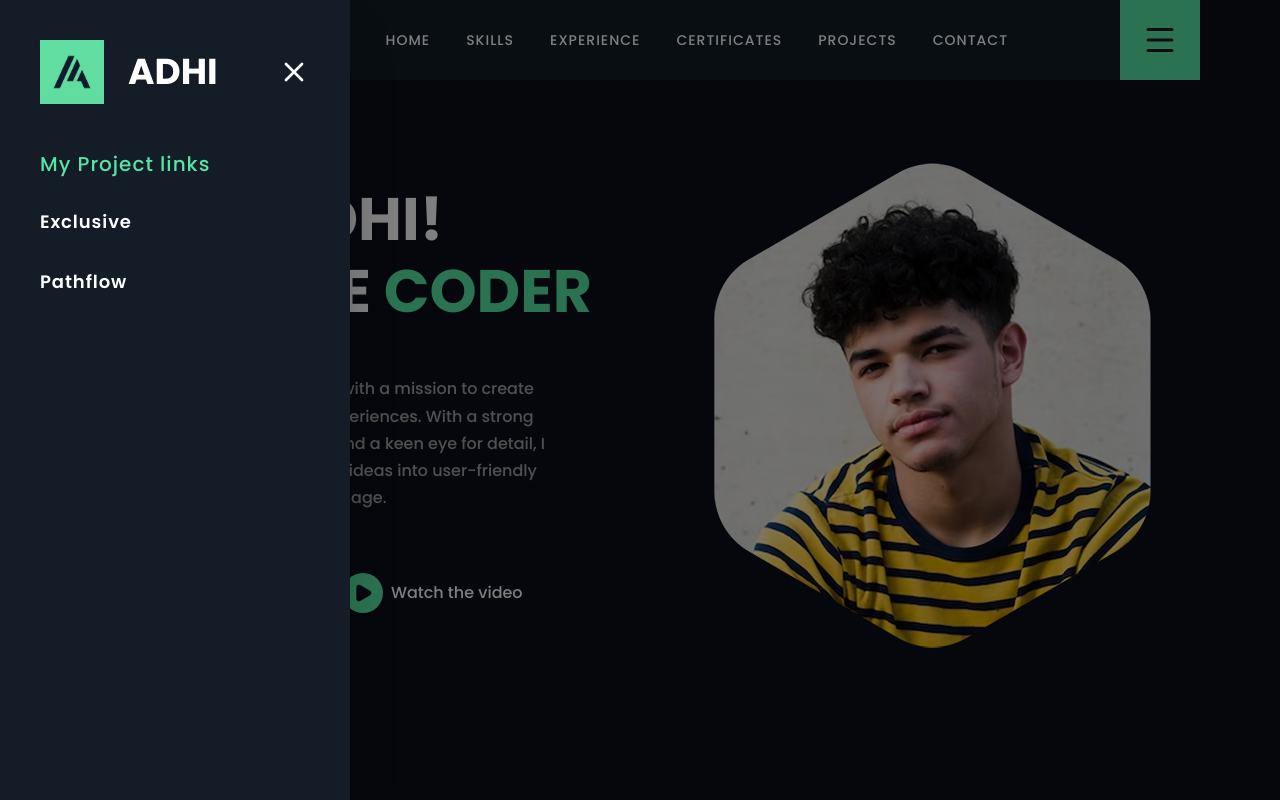
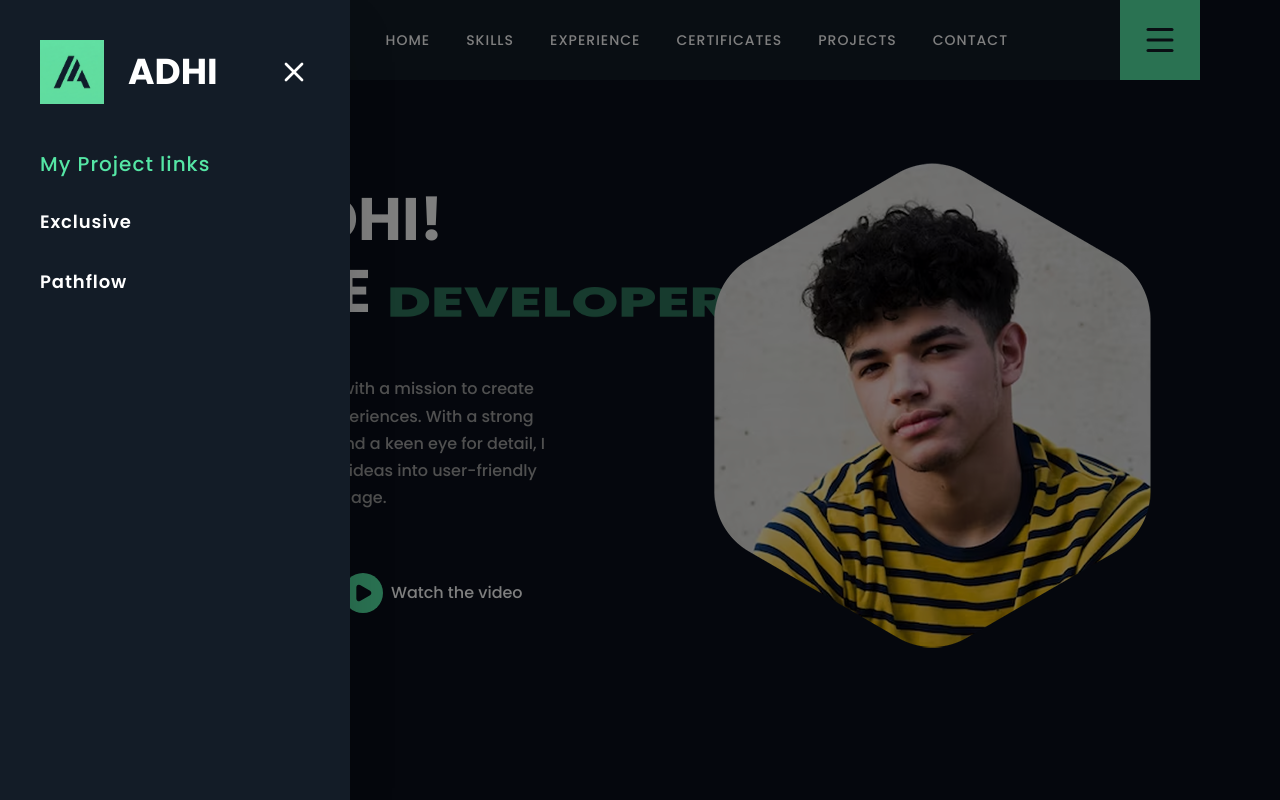
Before and after one commit to agrihome/portfolio-react, a React (Vite) app in the folder portfolio/: page / in a window 1280 px wide. Both pictures are taken after a click on the button 1160 px from the left and 40 px from the top of the page. Shown: the top 800 px of the page. Built offline with nearby package versions, Linux system fonts and the light colour scheme.

Commit message:
before animate

```diff
--- a/portfolio/src/sections/hero.jsx
+++ b/portfolio/src/sections/hero.jsx
@@ -1,3 +1,5 @@
+import { useState, useEffect } from "react";
+import { motion, AnimatePresence } from "motion/react";
 import H1 from "../components/H1";
 import Text from "../components/Text";
 import Button from "../components/Button";
@@ -6,7 +8,18 @@ import bannerImg from "../assets/banner.png";
 import Provider from "../components/Provider";
 import Reveal from "../components/Reveal";
 
+const animatedList = ["DEVELOPER", "CODER"];
+
 export default function Hero() {
+  const [index, setIndex] = useState(0);
+
+  useEffect(() => {
+    const timer = setInterval(() => {
+      setIndex((prevIndex) => (prevIndex + 1) % animatedList.length);
+    }, 2000);
+    return () => clearInterval(timer);
+  }, []);
+
   return (
     <Provider className="bg-background-primary">
       <section
@@ -17,8 +30,31 @@ export default function Hero() {
           <div className=" flex flex-col justify-center gap-12 pr-2">
             <div>
               <H1 className="text-white">Hi, I'm ADHI!</H1>
-              <H1 className="text-white">
-                CREATIVE <span className="text-highlight">CODER</span>
+              <H1 className="text-white flex items-center gap-4 flex-wrap">
+                CREATIVE{" "}
+                <span className="relative h-[72px] min-w-[200px] flex items-center">
+                  <AnimatePresence mode="wait">
+                    <motion.span
+                      key={animatedList[index]}
+                      initial={{ rotateX: 90, opacity: 0 }}
+                      animate={{ rotateX: 0, opacity: 1 }}
+                      exit={{ rotateX: -90, opacity: 0 }}
+                      transition={{
+                        duration: 0.8,
+                        type: "spring",
+                        stiffness: 100,
+                        damping: 12,
+                      }}
+                      style={{
+                        transformOrigin: "bottom",
+                        display: "inline-block",
+                      }}
+                      className="text-highlight absolute left-0 font-extrabold"
+                    >
+                      {animatedList[index]}
+                    </motion.span>
+                  </AnimatePresence>
+                </span>
               </H1>
             </div>
 
```
